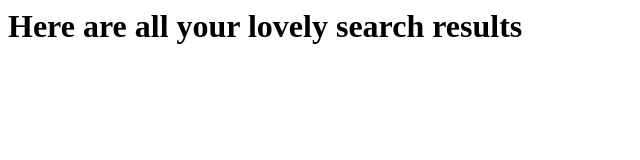
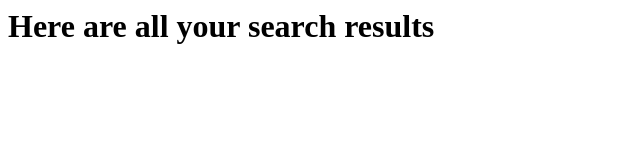
Before and after one commit to hanopcan/cohort19, a plain HTML site: page search-results.html in a window 1280 px wide. Shown: the whole page, without its empty margins (0-640 px from the left). Drawn offline with Linux system fonts and the light colour scheme.

Commit message:
Updated search result text

```diff
--- a/search-results.html
+++ b/search-results.html
@@ -2,7 +2,7 @@
 	<head></head>
 
 	<body>
-		<h1>Here are all your lovely search results</h1>
+		<h1>Here are all your search results</h1>
 	</body>
 
 </html>
```
